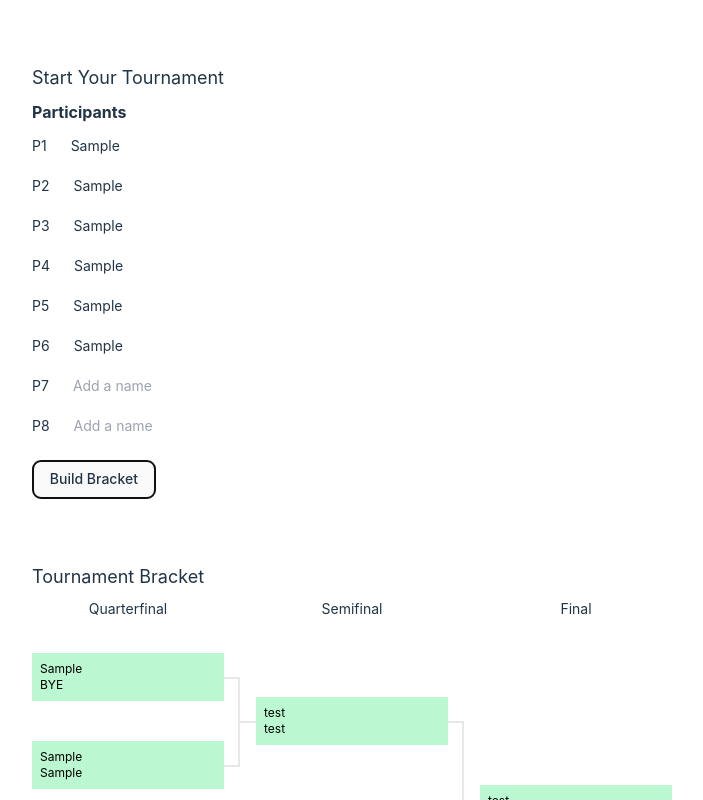
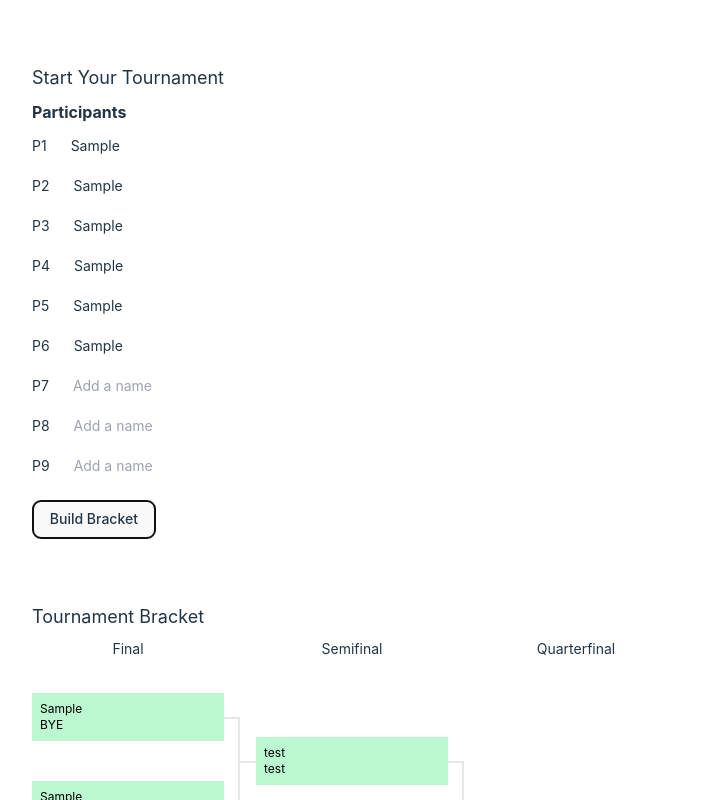
Before and after one commit to mattbanh/tournament-bracket, a React (Vite) app: page / in a window 1280 px wide. Both pictures are taken after typing "Sample", "Sample", "Sample", "Sample", "Sample", "Sample" into the empty fields and a click on the button "Build Bracket". Shown: the top 800 px of the page, without its empty margins (32-735 px from the left). Built offline with nearby package versions, Linux system fonts and the light colour scheme.

Commit message:
added styling for bracket to accommodate up to 16 players - tried to do it dynamically but tailwind doesn't allow variables to break up a css classname

```diff
--- a/src/App.jsx
+++ b/src/App.jsx
@@ -17,6 +17,7 @@ function App() {
     P6: "",
     P7: "",
     P8: "",
+    P9: "",
   });
 
   const players = Object.keys(values);
--- a/src/components/Bracket/Bracket.jsx
+++ b/src/components/Bracket/Bracket.jsx
@@ -71,16 +71,23 @@ function Bracket({ players, start }) {
   ];
 
   const createMatches = (sortedPlayerKeys, j, rounds) => {
-    if (j === rounds - 1) {
+    if (j === 0) {
       return sortedPlayerKeys.map((key, i) => {
         if (i % 2 === 0) {
           return (
-            <li key={(key, i)} className="relative mb-[40px] w-48">
+            <li
+              key={(key, i)}
+              className={
+                sortedPlayerKeys.length - 2 === i
+                  ? "relative w-48"
+                  : `relative mb-[40px] w-48`
+              }
+            >
               <div
                 className={
                   (i + 2) % 4 !== 0
-                    ? "p-2  bg-green-200 before:absolute before:border-t-2 before:w-full before:left-4 before:top-1/2 before:-z-10 after:absolute after:border-r-2 after:h-[50px] after:-right-4 after:top-1/2"
-                    : "p-2  bg-green-200 before:absolute before:border-t-2 before:w-full before:left-4 before:top-1/2 before:-z-10 after:absolute after:border-r-2 after:h-[50px] after:-right-4 after:bottom-1/2"
+                    ? "p-2 bg-green-200 before:absolute before:border-t-2 before:w-full before:left-4 before:top-1/2 before:-z-10 after:absolute after:border-r-2 after:h-[50px] after:-right-4 after:top-1/2"
+                    : "p-2 bg-green-200 before:absolute before:border-t-2 before:w-full before:left-4 before:top-1/2 before:-z-10 after:absolute after:border-r-2 after:h-[50px] after:-right-4 after:bottom-1/2"
                 }
               >
                 <div className="flex flex-col text-left">
@@ -97,24 +104,40 @@ function Bracket({ players, start }) {
         }
       });
     } else {
-      let slots = j + 1;
+      let slots = sortedPlayerKeys.length / 2 / Math.pow(2, j);
+      // console.log(j, slots);
       let matches = [];
       for (let n = 0; n < slots; n++) {
+        console.log(j, n, slots, slots - 1);
         matches.push(
           <li
             className={
-              (n + 2) % 3 === 0 || slots === 1
-                ? "relative mb-[40px] w-48  before:absolute before:border-t-2 before:w-full before:-left-4 before:top-1/2 before:-z-10"
-                : "relative mb-[128px] w-48  before:absolute before:border-t-2 before:w-full before:-left-4 before:top-1/2 before:-z-10"
+              n !== slots - 1
+                ? `relative ${
+                    j === 1 ? "mb-[128px]" : j === 2 ? "mb-[304px]" : ""
+                  }  w-48 before:absolute before:border-t-2 before:w-full before:-left-4 before:top-1/2 before:-z-10`
+                : "relative w-48 mb-0 before:absolute before:border-t-2 before:w-full before:-left-4 before:top-1/2 before:-z-10"
             }
           >
             <div
               className={
                 slots === 1
                   ? "p-2  bg-green-200"
-                  : (n + 2) % 3 !== 0
-                  ? "p-2  bg-green-200 before:absolute before:border-t-2 before:w-full before:left-4 before:top-1/2 before:-z-10 after:absolute after:border-r-2 after:h-[100px] after:-right-4 after:top-1/2"
-                  : "p-2  bg-green-200 before:absolute before:border-t-2 before:w-full before:left-4 before:top-1/2 before:-z-10 after:absolute after:border-r-2 after:h-[100px] after:-right-4 after:bottom-1/2"
+                  : (n + 1) % 2 !== 0
+                  ? `p-2  bg-green-200 before:absolute before:border-t-2 before:w-full before:left-4 before:top-1/2 before:-z-10 after:absolute after:border-r-2 ${
+                      j === 1
+                        ? "after:h-[100px]"
+                        : j === 2
+                        ? "after:h-[200px]"
+                        : ""
+                    } after:-right-4 after:top-1/2`
+                  : `p-2  bg-green-200 before:absolute before:border-t-2 before:w-full before:left-4 before:top-1/2 before:-z-10 after:absolute after:border-r-2 ${
+                      j === 1
+                        ? "after:h-[100px]"
+                        : j === 2
+                        ? "after:h-[200px]"
+                        : ""
+                    } after:-right-4 after:bottom-1/2`
               }
             >
               <div className="flex flex-col text-left">
@@ -147,8 +170,6 @@ function Bracket({ players, start }) {
           </div>
         );
       });
-
-      // console.log(string);
     } else {
       return <span className="text-sm">Please add players</span>;
     }
@@ -164,9 +185,7 @@ function Bracket({ players, start }) {
     return (
       <section className="w-full">
         <h1 className="mb-2 text-lg">Tournament Bracket</h1>
-        <div className="flex flex-row-reverse justify-end w-full gap-8">
-          {createBracket(players)}
-        </div>
+        <div className="flex w-full gap-8">{createBracket(players)}</div>
       </section>
     );
   }
```
